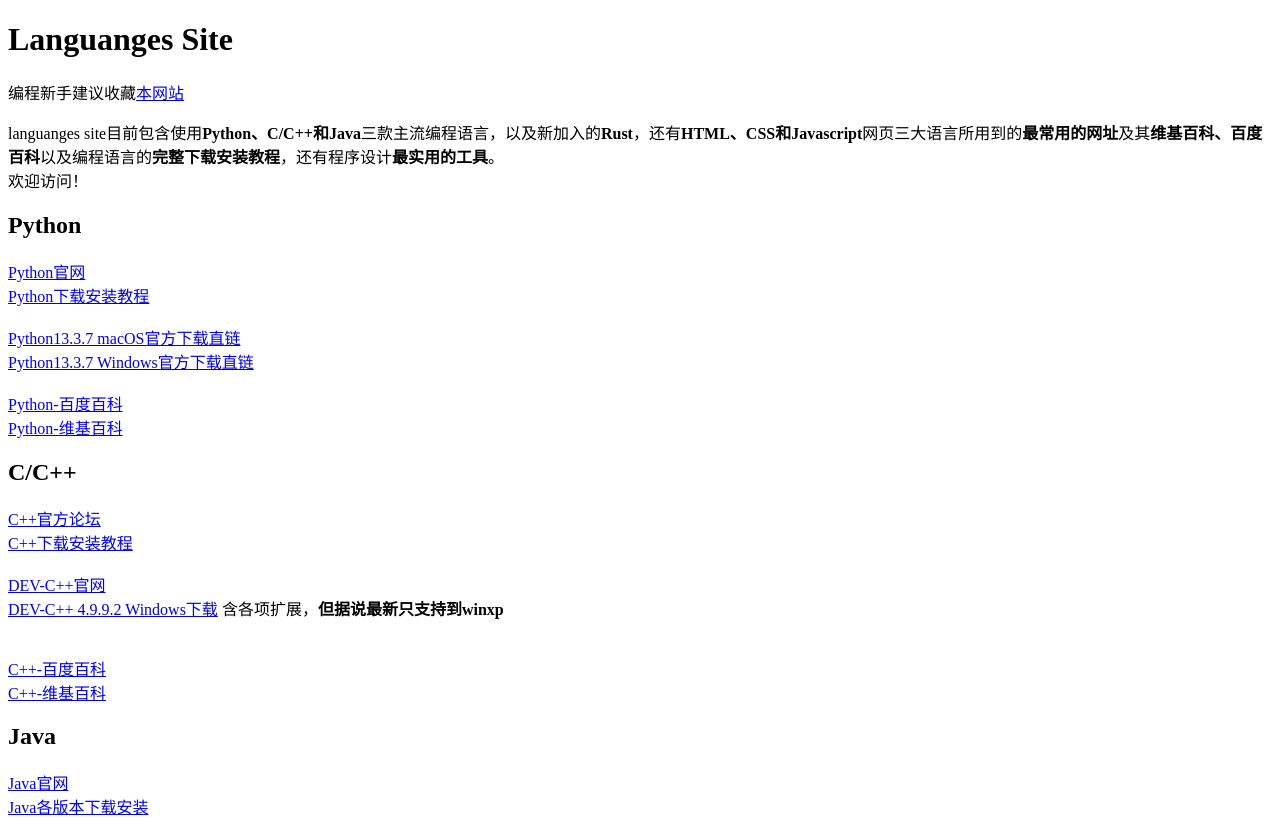
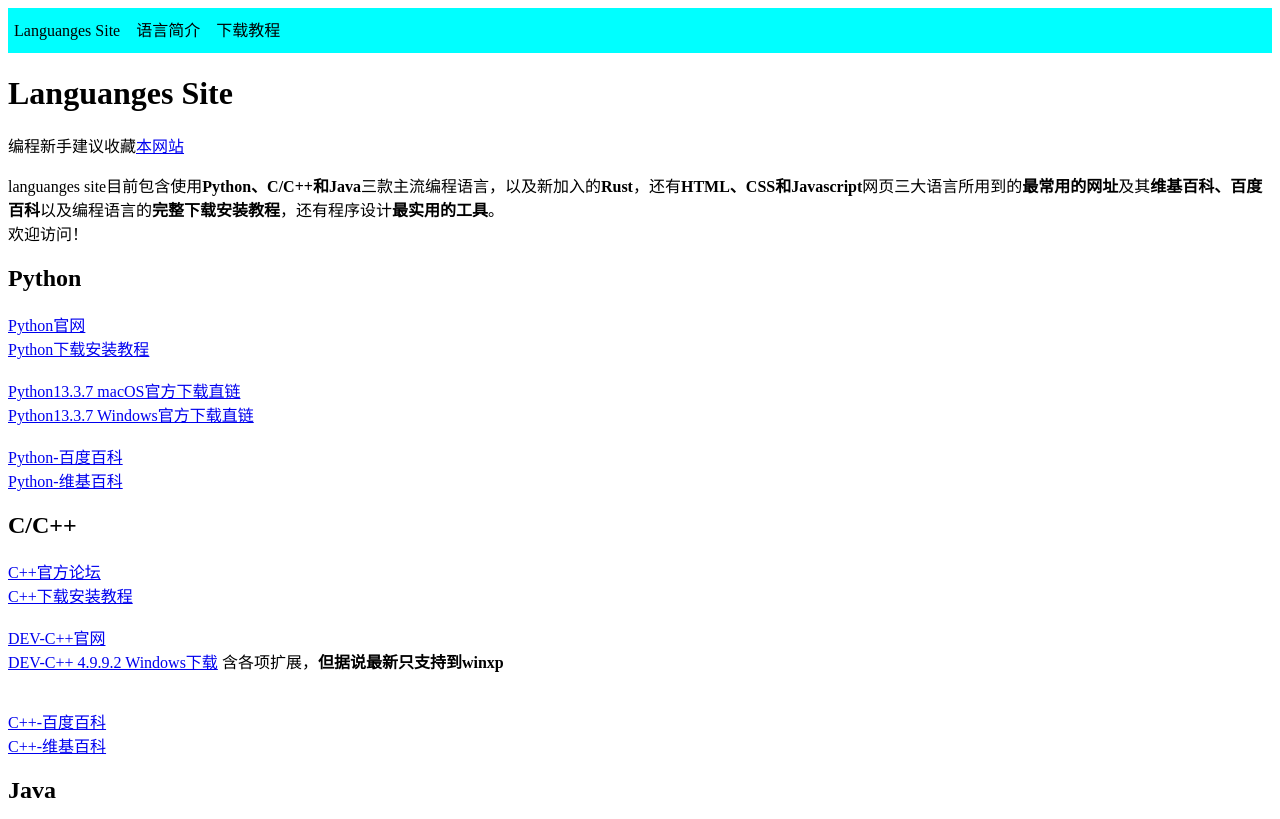
Before and after one commit to 6871296/languanges-site, a plain HTML site: page index.html in a window 1280 px wide. Shown: the top 819 px of the page. Drawn offline with Linux system fonts and the light colour scheme.

Commit message:
增加菜单栏

```diff
--- a/index.html
+++ b/index.html
@@ -4,10 +4,31 @@
         <meta charset="UTF-8">
         <title>Languanges Site：提供各种编程语言的相关网站</title>
         <style>
-
+            nav{
+                background-color: cyan;
+                height:1.2cm;
+            }
+            .nav-top{
+                height: 9px;
+            }
+            .nav-item{
+                color:black;
+                margin:6px;
+                text-align: center;
+                text-decoration: none;
+            }
+            .nav-item:hover{
+                background-color: #00aaaa;
+            }
         </style>
     </head>
     <body>
+        <nav>
+            <div class="nav-top"></div>
+            <a href="./" class="nav-item">Languanges Site</a>
+            <a href="./intro" class="nav-item">语言简介</a>
+            <a href="./download-tutorial" class="nav-item">下载教程</a>
+        </nav>
         <h1>Languanges Site</h1>
         <p>编程新手建议收藏<a href=".">本网站</a></p>
         <p>
```
Also changed, not shown: download-tutorial/index.html (added), intro/index.html (added).
